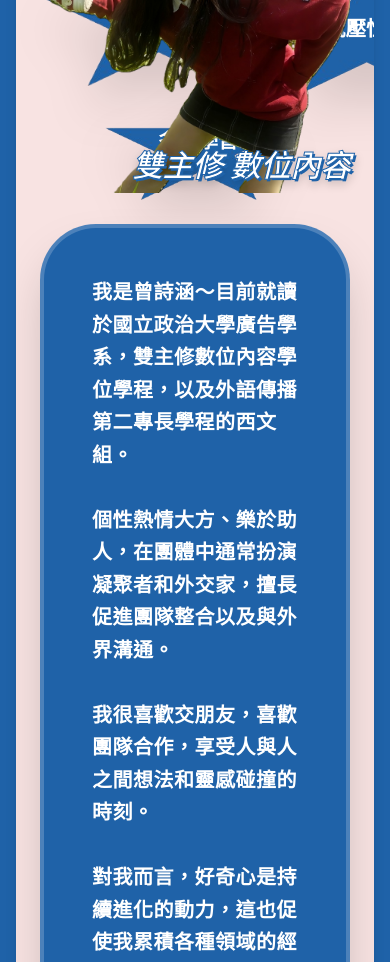
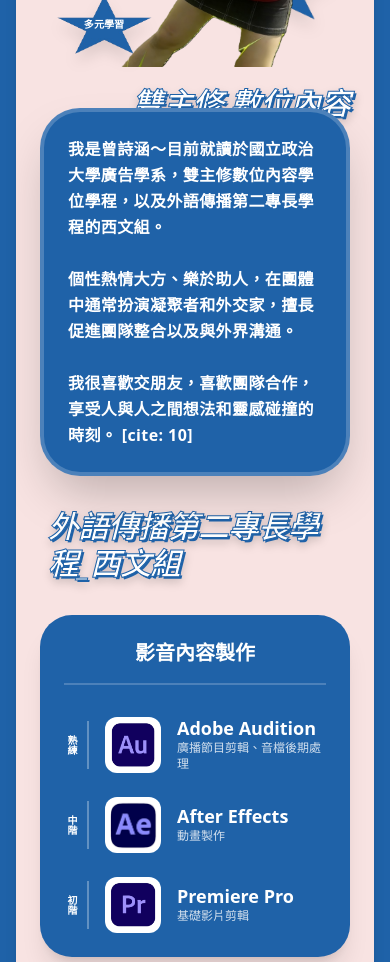
Before and after one commit to 94522jessica/112405082_hw1, a Next.js app: page / in a window 390 px wide. Shown: the part 1020-1982 px from the top of the page. Built offline with nearby package versions, Linux system fonts and the light colour scheme.

Commit message:
about phone

```diff
--- a/app/about/page.tsx
+++ b/app/about/page.tsx
@@ -2,55 +2,58 @@ import Image from "next/image";
 import Menu from "../../component/Menu";
 import { MoveRight } from "lucide-react";
 
+// 1. 動態文字外框：手機版變細 (1px)，電腦版維持 (2px)
 const textOutlineStyle = `
   text-3xl md:text-5xl font-black italic text-white
   [-webkit-text-stroke:1px_#1f62a8] md:[-webkit-text-stroke:2px_#1f62a8]
   [text-shadow:2px_2px_0px_#1f62a8] md:[text-shadow:4px_4px_0px_#1f62a8]
-  drop-shadow-lg
+  drop-shadow-lg leading-tight
 `;
-// 1. 調整星星位置：分散於上方紅圈區域，大小各異
+
+// 調整星星位置：針對手機版 (top/left) 與電腦版 (md:top/md:left) 分開設定
 const starTraits = [
-  { text: "ENFP", top: "10%", left: "22%", size: "w-45 h-45", delay: "0s" },
-  { text: "團隊凝聚者", top: "37%", left: "0%", size: "w-59 h-59", delay: "0.5s" },
-  { text: "多元學習", top: "60%", left: "20%", size: "w-48 h-48", delay: "1s" },
-  { text: "熱情大方", top: "0%", left: "55%", size: "w-50 h-50", delay: "1.5s" },
-  { text: "挑戰自我", top: "15%", left: "82%", size: "w-52 h-52", delay: "2s" },
-  { text: "抗壓性強", top: "43%", left: "73%", size: "w-50 h-50", delay: "2.5s" },
-  { text: "好奇心", top: "0%", left: "0%", size: "w-40 h-40", delay: "3s" },
+  { text: "ENFP", mobile: "top-[5%] left-[5%]", desktop: "md:top-[10%] md:left-[22%]", size: "w-24 h-24 md:w-44 md:h-44", delay: "0s" },
+  { text: "團隊凝聚者", mobile: "top-[25%] left-[-5%]", desktop: "md:top-[37%] md:left-[0%]", size: "w-28 h-28 md:w-56 md:h-56", delay: "0.5s" },
+  { text: "多元學習", mobile: "bottom-[15%] left-[5%]", desktop: "md:top-[60%] md:left-[20%]", size: "w-24 h-24 md:w-48 md:h-48", delay: "1s" },
+  { text: "熱情大方", mobile: "top-0 right-[5%]", desktop: "md:top-[0%] md:left-[55%]", size: "w-28 h-28 md:w-48 md:h-48", delay: "1.5s" },
+  { text: "挑戰自我", mobile: "top-[20%] right-[-5%]", desktop: "md:top-[15%] md:left-[82%]", size: "w-24 h-24 md:w-52 md:h-52", delay: "2s" },
+  { text: "抗壓性強", mobile: "bottom-[20%] right-[5%]", desktop: "md:top-[43%] md:left-[73%]", size: "w-28 h-28 md:w-48 md:h-48", delay: "2.5s" },
+  { text: "好奇心", mobile: "top-[-5%] left-[35%]", desktop: "md:top-[0%] md:left-[0%]", size: "w-24 h-24 md:w-40 md:h-40", delay: "3s" },
 ];
 
 export default function AboutPage() {
   return (
-    <div className="flex flex-col gap-16 animate-in fade-in duration-1000">
+    <div className="flex flex-col gap-8 md:gap-16 animate-in fade-in duration-1000">
 
       {/* --- 區塊 1: 視覺中心 --- */}
       <section className="relative flex flex-col items-center">
 
         {/* 頂部左側標題 */}
-        <div className="w-full flex justify-start px-6 pt-6 relative z-30 transition-transform hover:-translate-y-1">
+        <div className="w-full flex justify-start px-2 md:px-6 pt-4 md:pt-6 relative z-30">
           <h2 className={textOutlineStyle}>政治大學 廣告學系</h2>
         </div>
 
-        {/* 照片與星星區 */}
-        <div className="relative w-full h-[650px] z-10 flex justify-center items-center">
+        {/* 照片與星星區：手機版高度縮減 */}
+        <div className="relative w-full h-[500px] md:h-[650px] z-10 flex justify-center items-center overflow-visible">
+
           {/* 星星群 */}
           {starTraits.map((star, i) => (
             <div
               key={i}
-              className={`absolute ${star.size} flex items-center justify-center animate-float hover:z-50 transition-all duration-300 hover:scale-125`}
-              style={{ top: star.top, left: star.left, animationDelay: star.delay }}
+              className={`absolute ${star.size} ${star.mobile} ${star.desktop} flex items-center justify-center animate-float z-10`}
+              style={{ animationDelay: star.delay }}
             >
               <div className="relative w-full h-full group">
-                <Image src="/star-blue-new.png" alt="star" fill className="object-contain drop-shadow-2xl transition-all group-hover:drop-shadow-[0_0_20px_rgba(163,198,255,0.8)]" />
-                <span className="absolute inset-0 flex items-center justify-center text-white font-black text-xl text-center p-6 leading-tight transition-all group-hover:text-2xl group-hover:scale-110">
+                <Image src="/star-blue-new.png" alt="star" fill className="object-contain drop-shadow-xl" />
+                <span className="absolute inset-0 flex items-center justify-center text-white font-black text-[10px] md:text-xl text-center p-2 md:p-6 leading-tight">
                   {star.text}
                 </span>
               </div>
             </div>
           ))}
 
-          {/* 去背照片 - 調整 z-index 與定位，確保下緣與藍框銜接 */}
-          <div className="relative w-[380px] h-[480px] z-20 mt-25 transition-all duration-500 hover:scale-105 filter hover:brightness-110">
+          {/* 人像照片：手機版縮小寬度 */}
+          <div className="relative w-[280px] md:w-[380px] h-[350px] md:h-[480px] z-20 mt-10 md:mt-25">
             <Image
               src="/me-remove.png"
               alt="曾詩涵"
@@ -60,121 +63,95 @@ export default function AboutPage() {
             />
           </div>
 
-          {/* 雙主修 數位內容 - 定位在綠圈區域 (右下角) */}
-          <div className="absolute bottom-[15%] top-[76%] right-[0%] z-40 transition-transform hover:scale-110 hover:rotate-2">
+          {/* 雙主修標題：手機版調整定位與字體 */}
+          <div className="absolute bottom-[5%] md:bottom-[15%] right-0 z-40">
             <h2 className={textOutlineStyle}>雙主修 數位內容</h2>
           </div>
         </div>
 
-        {/* 自我介紹藍框 - 緊貼照片下緣 */}
-        <div className="w-full relative z-30 -mt-20 group">
-          <div className="w-full bg-[#1f62a8] text-white p-12 rounded-[3.5rem] shadow-2xl border-4 border-white/20 transition-all duration-300 group-hover:border-white/40 group-hover:shadow-[0_20px_50px_rgba(31,98,168,0.3)]">
-            <p className="leading-relaxed text-xl font-bold whitespace-pre-line tracking-wide">
+        {/* 自我介紹藍框 */}
+        <div className="w-full relative z-30 -mt-10 md:-mt-20">
+          <div className="w-full bg-[#1f62a8] text-white p-6 md:p-12 rounded-[2.5rem] md:rounded-[3.5rem] shadow-2xl border-4 border-white/20">
+            <p className="leading-relaxed text-base md:text-xl font-bold whitespace-pre-line tracking-wide">
               我是曾詩涵～目前就讀於國立政治大學廣告學系，雙主修數位內容學位學程，以及外語傳播第二專長學程的西文組。
               {"\n\n"}個性熱情大方、樂於助人，在團體中通常扮演凝聚者和外交家，擅長促進團隊整合以及與外界溝通。
-              {"\n\n"}我很喜歡交朋友，喜歡團隊合作，享受人與人之間想法和靈感碰撞的時刻。
-              {"\n\n"}對我而言，好奇心是持續進化的動力，這也促使我累積各種領域的經驗...每一次挑戰都是自我突破的契機！！
+              {"\n\n"}我很喜歡交朋友，喜歡團隊合作，享受人與人之間想法和靈感碰撞的時刻。 [cite: 10]
             </p>
           </div>
         </div>
 
-        {/* 西文組標題 - 靠左 */}
-        <div className="w-full flex justify-start mt-12 px-6">
-          <h3 className={`${textOutlineStyle} transition-transform hover:translate-x-2`}>
+        {/* 西文組標題 */}
+        <div className="w-full flex justify-start mt-8 md:mt-12 px-2 md:px-6">
+          <h3 className={textOutlineStyle}>
             外語傳播第二專長學程_西文組
           </h3>
         </div>
       </section>
 
-      {/* --- 區塊 2: 軟體能力 --- */}
-      <section className="grid grid-cols-1 md:grid-cols-2 gap-10">
-        <div className="bg-[#1f62a8] text-white p-10 rounded-[3rem] shadow-xl flex flex-col gap-8 transition-transform hover:-translate-y-2">
-          <h3 className="text-3xl font-black text-center mb-2 border-b-2 border-white/20 pb-4">影音內容製作</h3>
-          <div className="space-y-8">
-            <SkillItem level="熟練" name="Adobe Audition" logo="/logos/au_new.png" desc="廣播節目剪輯、音檔後期處理" />
-            <SkillItem level="中階" name="Adobe After Effects" logo="/logos/ae_new.png" desc="動畫製作" />
-            <SkillItem level="初階" name="Adobe Premiere Pro" logo="/logos/pr_new.png" desc="基礎影片剪輯" />
-          </div>
-        </div>
+      {/* --- 區塊 2 & 3: 軟體能力 (手機改為 1 欄) --- */}
+      <section className="grid grid-cols-1 md:grid-cols-2 gap-6 md:gap-10">
+        <SkillCard title="影音內容製作">
+          <SkillItem level="熟練" name="Adobe Audition" logo="/logos/au_new.png" desc="廣播節目剪輯、音檔後期處理" />
+          <SkillItem level="中階" name="After Effects" logo="/logos/ae_new.png" desc="動畫製作" />
+          <SkillItem level="初階" name="Premiere Pro" logo="/logos/pr_new.png" desc="基礎影片剪輯" />
+        </SkillCard>
 
-        <div className="bg-[#1f62a8] text-white p-10 rounded-[3rem] shadow-xl flex flex-col gap-8 transition-transform hover:-translate-y-2 delay-75">
-          <h3 className="text-3xl font-black text-center mb-2 border-b-2 border-white/20 pb-4">數據分析與視覺化</h3>
-          <div className="space-y-8">
-            <SkillItem level="中階" name="Excel" logo="/logos/excel.png" desc="樞紐分析、報表整理" />
-            <SkillItem level="中階" name="PowerPoint" logo="/logos/pp.png" desc="簡報製作" />
-            <SkillItem level="初階" name="Tableau" logo="/logos/tableau_new.png" desc="資訊圖表視覺化" />
-          </div>
-        </div>
-      </section>
+        <SkillCard title="數據分析與視覺化">
+          <SkillItem level="中階" name="Excel" logo="/logos/excel.png" desc="樞紐分析、報表整理" />
+          <SkillItem level="中階" name="PowerPoint" logo="/logos/pp.png" desc="簡報製作" />
+          <SkillItem level="初階" name="Tableau" logo="/logos/tableau_new.png" desc="資訊圖表視覺化" />
+        </SkillCard>
 
-      {/* --- 區塊 3: 軟體能力 (2) --- */}
-      <section className="grid grid-cols-1 md:grid-cols-2 gap-10">
-        <div className="bg-[#1f62a8] text-white p-10 rounded-[3rem] shadow-xl flex flex-col gap-8 transition-transform hover:-translate-y-2">
-          <h3 className="text-3xl font-black text-center mb-2 border-b-2 border-white/20 pb-4">數位設計與 UI/UX</h3>
-          <div className="space-y-8">
-            <SkillItem level="中階" name="Figma" logo="/logos/figma_new.png" desc="Prototype、Wireframe、海報設計" />
-            <SkillItem level="初階" name="Blender" logo="/logos/blender.png" desc="基礎建模、3D列印" />
-            <SkillItem level="初階" name="Lightroom Classic" logo="/logos/lrc_new.png" desc="照片後製與調色" />
-          </div>
-        </div>
+        <SkillCard title="數位設計與 UI/UX">
+          <SkillItem level="中階" name="Figma" logo="/logos/figma_new.png" desc="Prototype、Wireframe" />
+          <SkillItem level="初階" name="Blender" logo="/logos/blender.png" desc="基礎建模、3D列印" />
+          <SkillItem level="初階" name="Lightroom" logo="/logos/lrc_new.png" desc="照片後製與調色" />
+        </SkillCard>
 
-        <div className="bg-[#1f62a8] text-white p-10 rounded-[3rem] shadow-xl flex flex-col gap-8 transition-transform hover:-translate-y-2 delay-75">
-          <h3 className="text-3xl font-black text-center mb-2 border-b-2 border-white/20 pb-4">其他文書表達能力</h3>
-          <ul className="space-y-8 text-2xl font-bold italic text-white px-4">
-            {[
-              "廣告、公關、節目企劃書及提案",
-              "創意點子黑客松 競賽提案",
-              "專題、社區新聞撰寫及播報"
-            ].map((text, idx) => (
-              <li key={idx} className="flex gap-6 items-start group">
-                <span className="text-5xl text-white font-black transition-transform group-hover:scale-125 group-hover:text-[#a3c6ff]">{idx + 1}.</span>
-                <span className="group-hover:translate-x-2 transition-transform">{text}</span>
+        <SkillCard title="其他文書表達能力">
+          <ul className="space-y-4 md:space-y-8 text-lg md:text-2xl font-bold italic text-white px-2">
+            {["廣告、公關、節目企劃書及提案", "創意點子黑客松 競賽提案", "專題、社區新聞撰寫及播報"].map((text, idx) => (
+              <li key={idx} className="flex gap-4 items-start">
+                <span className="text-3xl md:text-5xl font-black">{idx + 1}.</span>
+                <span>{text}</span>
               </li>
             ))}
           </ul>
-        </div>
+        </SkillCard>
       </section>
 
       {/* --- 區塊 4: 證書與背景 --- */}
-      <section className="space-y-8 mb-10">
-        <div className="bg-[#1f62a8] text-white p-10 rounded-[3rem] shadow-xl flex items-center gap-10">
-          <h3 className="text-3xl font-black whitespace-nowrap">檢定證書</h3>
-          <div className="flex gap-6 flex-wrap">
+      <section className="space-y-6 md:space-y-8 mb-10">
+        <div className="bg-[#1f62a8] text-white p-6 md:p-10 rounded-[2rem] md:rounded-[3rem] shadow-xl flex flex-col md:flex-row items-center gap-6 md:gap-10">
+          <h3 className="text-2xl md:text-3xl font-black whitespace-nowrap">檢定證書</h3>
+          <div className="flex gap-3 md:gap-6 flex-wrap justify-center">
             {["TOEIC 870", "TOEFL 76", "GEPT 中高級"].map(cert => (
-              <span key={cert} className="bg-white text-[#1f62a8] px-8 py-3 rounded-full text-xl font-black shadow-lg transition-all hover:scale-110 hover:bg-[#a3c6ff]">
+              <span key={cert} className="bg-white text-[#1f62a8] px-5 md:px-8 py-2 md:py-3 rounded-full text-base md:text-xl font-black shadow-lg">
                 {cert}
               </span>
             ))}
           </div>
         </div>
 
-        {/* 經歷卡片加強懸停特效 */}
+        {/* 經歷卡片 */}
         {[
           {
             title: "政大之聲實習廣播電台",
             time: "2024 ~ 2026",
-            content: <p className="leading-relaxed text-xl whitespace-pre-line tracking-wide">
-            喜歡講話、喜歡音樂的我，在大二選擇加入校內實習平台---政大之聲
-            {"\n\n"}在節目部，我學到了節目企劃的從無到有、主持技巧、音檔剪輯、mixer和錄音設備的操作，以及Rundown撰寫
-            {"\n\n"}在新聞部，我訓練了線索單和新聞稿撰寫方式、採訪技巧，以及廣播新聞的播報
-            </p>
-
+            content: "在節目部，我學到了節目企劃、主持技巧、音檔剪輯；在新聞部，我訓練了採訪與播報技巧。"
           },
           {
-            title: "數位內容學士學位學程",
+            title: "數位內容學位學程",
             time: "2025 ~ 2027",
-            content: <p className="leading-relaxed text-xl whitespace-pre-line tracking-wide">
-            喜歡設計、喜歡跨領域學習的我，在大三開始了學習一系列數位內容的課程
-            {"\n\n"}包括專案管理、人機介面、3D動畫、網頁設計.....軟體的操作加上許多實際作品的產出十分有成就感
-            </p>
+            content: "學習專案管理、人機介面、3D動畫、網頁設計，並累積實際作品產出。"
           },
         ].map((item, idx) => (
-          <div key={idx} className="bg-[#1f62a8] text-white p-10 rounded-[3rem] shadow-xl space-y-6 transition-all duration-300 hover:bg-[#1a5592] hover:scale-[1.01]">
-            <div className="flex justify-between items-center border-b-2 border-white/20 pb-4">
-              <h3 className="text-3xl font-black italic">校內創作背景 - {item.title}</h3>
-              <span className="text-xl font-black italic opacity-80">{item.time}</span>
+          <div key={idx} className="bg-[#1f62a8] text-white p-6 md:p-10 rounded-[2.5rem] md:rounded-[3rem] shadow-xl space-y-4">
+            <div className="flex flex-col md:flex-row justify-between md:items-center border-b-2 border-white/20 pb-3">
+              <h3 className="text-xl md:text-3xl font-black italic">校內背景 - {item.title}</h3>
+              <span className="text-sm md:text-xl font-black italic opacity-80">{item.time}</span>
             </div>
-            <div className="text-xl font-medium leading-relaxed opacity-90 tracking-wide">{item.content}</div>
+            <p className="text-base md:text-xl font-medium leading-relaxed opacity-90">{item.content}</p>
           </div>
         ))}
       </section>
@@ -182,19 +159,28 @@ export default function AboutPage() {
   );
 }
 
+// 輔助組件：技能卡片外框
+function SkillCard({ title, children }: { title: string, children: React.ReactNode }) {
+  return (
+    <div className="bg-[#1f62a8] text-white p-6 md:p-10 rounded-[2rem] md:rounded-[3rem] shadow-xl flex flex-col gap-6 md:gap-8">
+      <h3 className="text-xl md:text-3xl font-black text-center mb-2 border-b-2 border-white/20 pb-4">{title}</h3>
+      {children}
+    </div>
+  );
+}
+
 function SkillItem({ level, name, logo, desc }: { level: string, name: string, logo: string, desc: string }) {
-  const finalLogo = logo.startsWith('/') ? logo : `/${logo}`;
   return (
-    <div className="flex items-center gap-6 group">
-      <div className="text-sm font-black [writing-mode:vertical-lr] border-r-2 border-white/30 pr-4 h-16 flex items-center justify-center transition-colors group-hover:text-[#a3c6ff]">
+    <div className="flex items-center gap-4 md:gap-6">
+      <div className="text-[10px] md:text-sm font-black [writing-mode:vertical-lr] border-r-2 border-white/30 pr-2 md:pr-4 h-12 md:h-16 flex items-center justify-center">
         {level}
       </div>
-      <div className="w-20 h-20 relative shrink-0 bg-white p-3 rounded-2xl shadow-inner transition-all duration-300 group-hover:scale-110 group-hover:rotate-3">
-        <Image src={finalLogo} alt={name} fill className="object-contain p-2" />
+      <div className="w-14 h-14 md:w-20 md:h-20 relative shrink-0 bg-white p-2 md:p-3 rounded-xl md:rounded-2xl">
+        <Image src={logo} alt={name} fill className="object-contain p-1" />
       </div>
-      <div className="flex flex-col gap-1 transition-transform group-hover:translate-x-1">
-        <p className="font-black text-2xl leading-tight group-hover:text-[#a3c6ff] transition-colors">{name} :</p>
-        <p className="text-lg font-medium opacity-80">{desc}</p>
+      <div className="flex flex-col">
+        <p className="font-black text-lg md:text-2xl leading-tight">{name}</p>
+        <p className="text-xs md:text-lg font-medium opacity-80">{desc}</p>
       </div>
     </div>
   );
```
